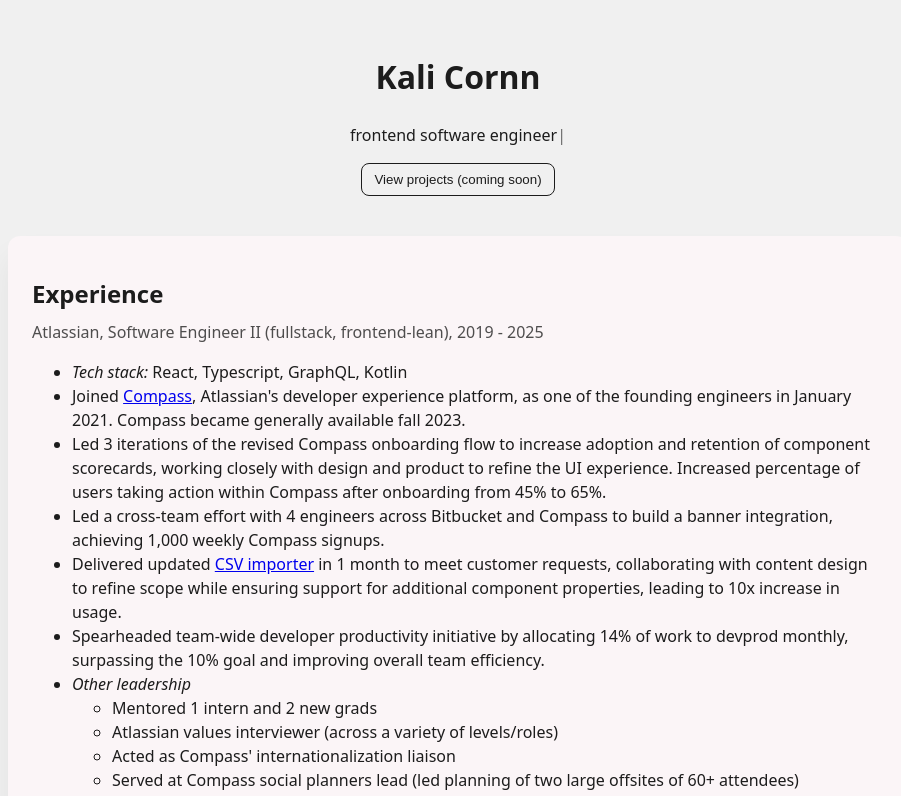
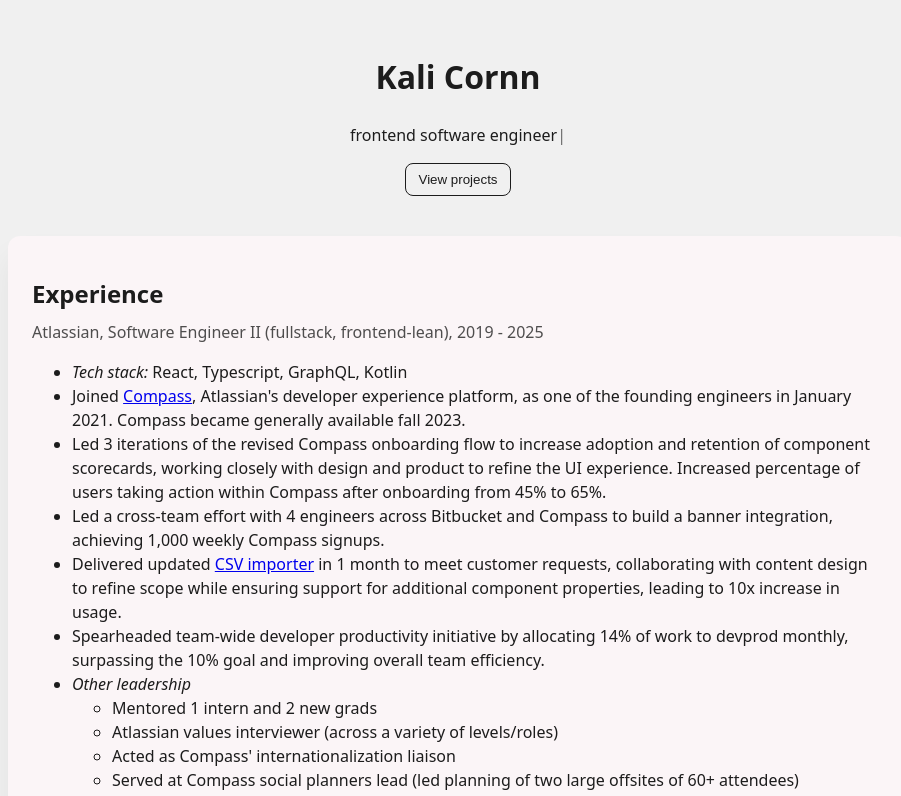
Before and after one commit to kcornn/kcornn.github.io, a React (Vite) app: page / in a window 1280 px wide. Shown: the top 796 px of the page, without its empty margins (182-1083 px from the left). Built offline with nearby package versions, Linux system fonts and the light colour scheme.

Commit message:
rm coming soon

```diff
--- a/src/App.tsx
+++ b/src/App.tsx
@@ -116,12 +116,12 @@
             aria-pressed={portfolioView === "projects"}
             aria-label={
               portfolioView === "experience"
-                ? "View projects (coming soon)"
+                ? "View projects"
                 : "View experience"
             }
           >
             {portfolioView === "experience"
-              ? "View projects (coming soon)"
+              ? "View projects"
               : "View experience"}
           </button>
         )}
```
